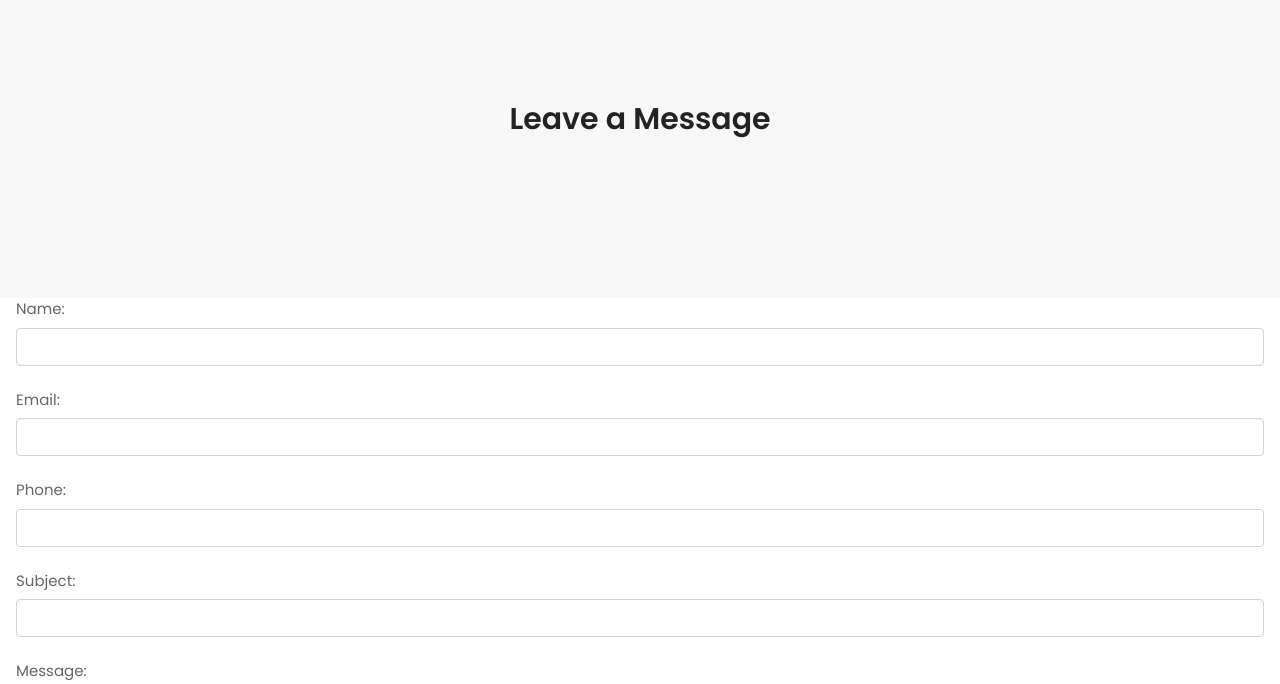
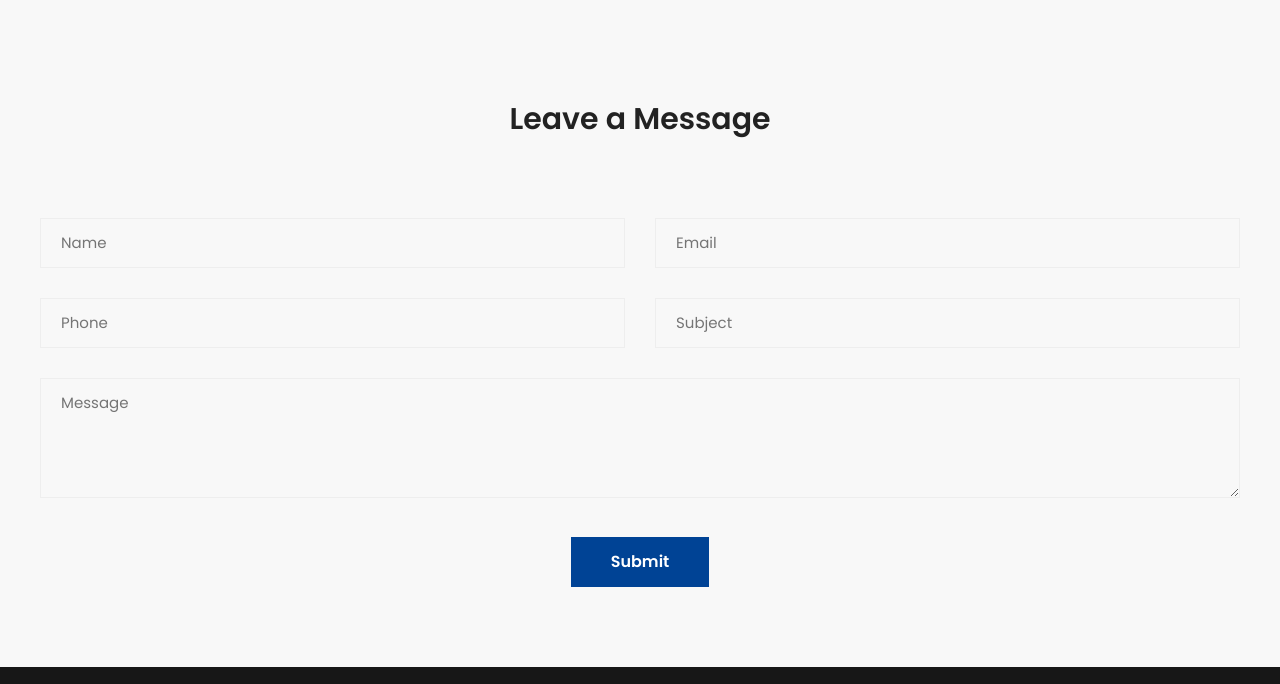
Before and after one commit to Sabbirdiu/DjangoRealEstate, a Django app: page /contact/ in a window 1280 px wide. Shown: the part 354-1038 px from the top of the page. Run offline with Django 3.2, Linux system fonts and the light colour scheme; some libraries are stand-ins or nearby versions; grey boxes are pictures that could not be loaded.

Commit message:
update contact

```diff
--- a/templates/contact-us.html
+++ b/templates/contact-us.html
@@ -33,7 +33,7 @@
             </div>
             <!--Section Title end-->
 
-            <!-- <div class="row">
+            <div class="row">
 
                 <div class="contact-form-wrap col-12">
                     <div class="contact-form">
@@ -52,17 +52,18 @@
                                 <div class="col-md-6 col-12 mb-30"><input name="subject" type="text" placeholder="Subject"></div>
                                 <div class="col-12 mb-30"><textarea name="message" placeholder="Message"></textarea></div>
                                 <div class="col-12 text-center"><button class="btn">submit</button></div>
+
                             </div>
                         </form>
-                        <p class="form-messege"></p>
+
                     </div>
                 </div>
 
-            </div> -->
+            </div>
         </div>
     </div>
     <!--New property section end-->
-    <div class="modal-body">
+    <!-- <div class="modal-body">
         <form action="{% url 'contact' %}" method="POST">
           {% csrf_token %}
           {% if user.is_authenticated %}
@@ -94,5 +95,5 @@
           <hr>
           <input type="submit" value="Send" class="btn btn-block btn-secondary">
         </form>
-      </div>
+      </div> -->
   {% endblock %}
```
Also changed, not shown: db.sqlite3.
